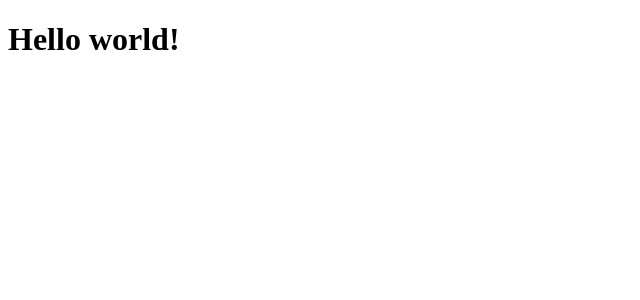
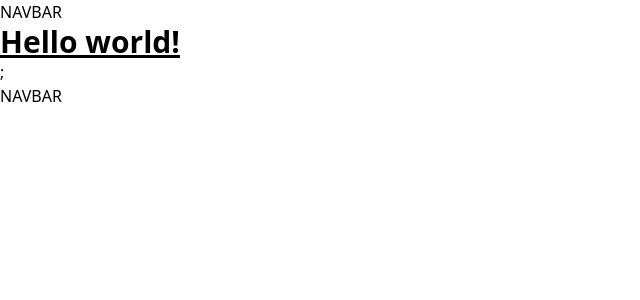
Before and after one commit to Defisto7/jsm_nft, a Next.js app: page / in a window 1280 px wide. Shown: the top 300 px of the page, without its empty margins (0-640 px from the left). Built offline with nearby package versions, Linux system fonts and the light colour scheme.

Commit message:
Master
add emty pages

```diff
--- a/next.config.js
+++ b/next.config.js
@@ -1,6 +1,6 @@
 /** @type {import('next').NextConfig} */
 const nextConfig = {
   reactStrictMode: true,
-};
+}
 
-module.exports = nextConfig;
+module.exports = nextConfig
--- a/pages/_app.js
+++ b/pages/_app.js
@@ -1,4 +1,14 @@
+import { ThemeProvider } from 'next-themes';
 
-export default function App({ Component, pageProps }) {
-  return <Component {...pageProps} />
-}
+import '../styles/globals.css';
+
+const App = ({ Component, pageProps }) => (
+  <ThemeProvider attribute="class">
+    <div className="dark:bg-nft-dark bg-white min-h-screen">
+      <h1>NAVBAR</h1>
+      <Component {...pageProps} />;
+      <h1>NAVBAR</h1>
+    </div>
+  </ThemeProvider>
+);
+export default App;
--- a/pages/api/hello.js
+++ /dev/null
@@ -1,5 +0,0 @@
-// Next.js API route support: https://nextjs.org/docs/api-routes/introduction
-
-export default function handler(req, res) {
-  res.status(200).json({ name: 'John Doe' })
-}
--- /dev/null
+++ b/pages/create-nft.js
@@ -0,0 +1,7 @@
+import React from 'react';
+
+const CreateNFT = () => (
+  <div>CreateNFT</div>
+);
+
+export default CreateNFT;
--- /dev/null
+++ b/pages/created-nft.js
@@ -0,0 +1,7 @@
+import React from 'react';
+
+const CreatedNFTs = () => (
+  <div>CreatedNFTs</div>
+);
+
+export default CreatedNFTs;
--- a/pages/index.js
+++ b/pages/index.js
@@ -1,6 +1,8 @@
 const Home = () => (
   <div>
-    <h1 className="text-3xl font-bold underline">Hello world!</h1>
+    <h1 className="text-3xl font-bold underline">
+      Hello world!
+    </h1>
   </div>
 );
 
--- /dev/null
+++ b/pages/my-nft.js
@@ -0,0 +1,9 @@
+import React from 'react';
+
+const MyNFTs = () => (
+  <div>MyNFTs
+
+  </div>
+);
+
+export default MyNFTs;
--- /dev/null
+++ b/pages/nft-details.js
@@ -0,0 +1,7 @@
+import React from 'react';
+
+const NFTDetails = () => (
+  <div>NFTDetails</div>
+);
+
+export default NFTDetails;
--- /dev/null
+++ b/pages/resell-nft.js
@@ -0,0 +1,7 @@
+import React from 'react';
+
+const ReselNFT = () => (
+  <div>ReselNFT</div>
+);
+
+export default ReselNFT;
```
Also changed, not shown: jsconfig.json (added, +8 -0 lines), tailwind.config.js (line endings or trailing spaces), 1 other file (tests, documents, lock files or other folders).
